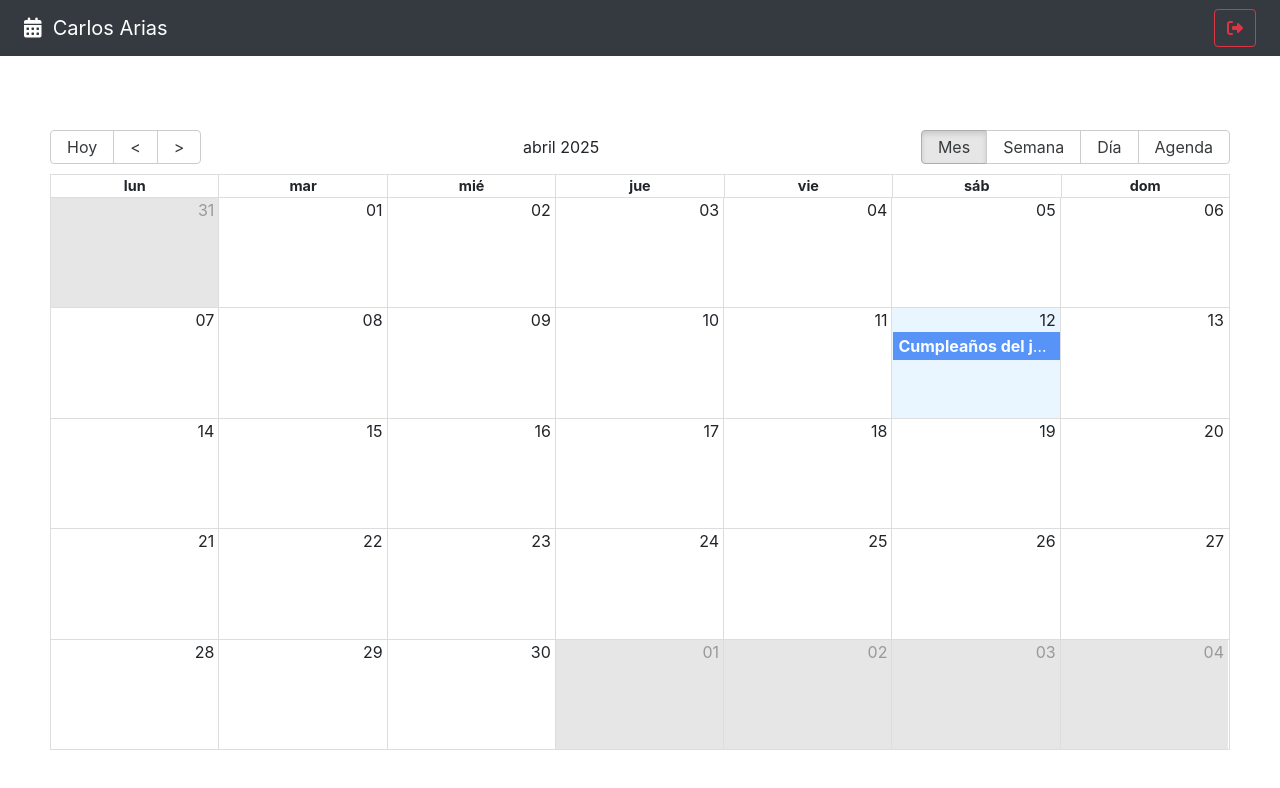
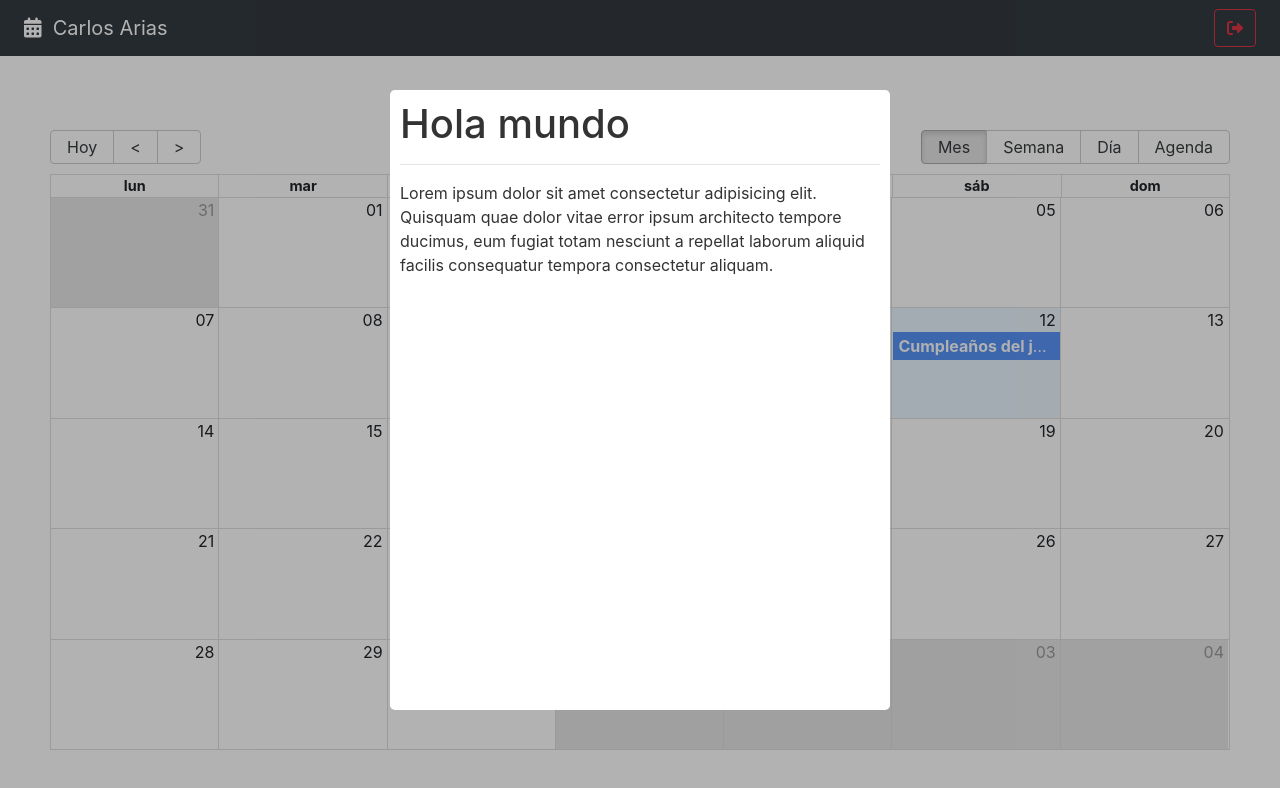
Before and after one commit to CarlosAriasLK/CalendarApp, a React (Vite) app: page / in a window 1280 px wide. Shown: the top 788 px of the page. Built offline with nearby package versions, Linux system fonts and the light colour scheme.

Commit message:
add(components): aplication modal

```diff
--- a/package.json
+++ b/package.json
@@ -14,6 +14,7 @@
     "react": "^19.0.0",
     "react-big-calendar": "^1.18.0",
     "react-dom": "^19.0.0",
+    "react-modal": "^3.16.3",
     "react-router-dom": "^6.30.0"
   },
   "devDependencies": {
--- /dev/null
+++ b/src/calendar/components/CalendarModal.jsx
@@ -0,0 +1,43 @@
+import { useState } from "react";
+import Modal from "react-modal"
+
+
+    const customStyles = {
+        content: {
+            top: '50%',
+            left: '50%',
+            right: 'auto',
+            bottom: 'auto',
+            marginRight: '-50%',
+            transform: 'translate(-50%, -50%)',
+        },
+    };
+
+    Modal.setAppElement('#root');
+
+
+export const CalendarModal = () => {
+
+    const [isOpen, setIsOpen] = useState(true);
+
+    const onCloseModal = () => {
+        console.log('Cerrando Modal');
+        setIsOpen( false );
+    }
+
+    return (
+        <Modal
+            isOpen={ isOpen }
+            onRequestClose={ onCloseModal }
+            style={ customStyles }
+            className='modal'
+            overlayClassName='modal-fondo'
+            closeTimeoutMS={ 200 }
+        >
+            <h1>Hola mundo</h1>
+            <hr />
+            <p>Lorem ipsum dolor sit amet consectetur adipisicing elit. Quisquam quae dolor vitae error ipsum architecto tempore ducimus, eum fugiat totam nesciunt a repellat laborum aliquid facilis consequatur tempora consectetur aliquam.</p>
+
+        </Modal>
+    )
+}
--- a/src/calendar/index.js
+++ b/src/calendar/index.js
@@ -1,3 +1,4 @@
 export * from './components/CalendarEvent';
+export * from './components/CalendarModal';
 export * from './components/Navbar';
 export * from './pages/CalendarPage';
--- a/src/calendar/pages/CalendarPage.jsx
+++ b/src/calendar/pages/CalendarPage.jsx
@@ -2,7 +2,7 @@
 import 'react-big-calendar/lib/css/react-big-calendar.css';
 
 import { addHours } from 'date-fns';
-import { CalendarEvent, Navbar } from "../"
+import { CalendarEvent, CalendarModal, Navbar } from "../"
 
 import { localizer, getMessageES } from '../../helpers';
 import { useState } from 'react';
@@ -78,6 +78,7 @@
         date={date}
         onNavigate={setDate}
       />
+      <CalendarModal />
     </>
   )
 }
--- a/src/styles.css
+++ b/src/styles.css
@@ -1,69 +1,39 @@
-/* :root {
-  font-family: Inter, system-ui, Avenir, Helvetica, Arial, sans-serif;
-  line-height: 1.5;
-  font-weight: 400;
-
-  color-scheme: light dark;
-  color: rgba(255, 255, 255, 0.87);
-  background-color: #242424;
-
-  font-synthesis: none;
-  text-rendering: optimizeLegibility;
-  -webkit-font-smoothing: antialiased;
-  -moz-osx-font-smoothing: grayscale;
+.ReactModalPortal > div{
+  opacity: 0;
 }
 
-a {
-  font-weight: 500;
-  color: #646cff;
-  text-decoration: inherit;
-}
-a:hover {
-  color: #535bf2;
+.ReactModalPortal .ReactModal__Overlay {
+  align-items: center;
+  display: flex;
+  justify-content: center;
+  transition: opacity .2s ease-in-out;
+  z-index: 999;
 }
 
-body {
-  margin: 0;
-  display: flex;
-  place-items: center;
-  min-width: 320px;
-  min-height: 100vh;
+.modal-fondo {
+  background-color: rgba(0, 0, 0, 0.3);
+  bottom: 0;
+  left: 0;
+  right: 0;
+  top: 0;
+  position: fixed;
 }
 
-h1 {
-  font-size: 3.2em;
-  line-height: 1.1;
+.ReactModalPortal .ReactModal__Overlay--after-open {
+  opacity: 1;
 }
 
-button {
-  border-radius: 8px;
-  border: 1px solid transparent;
-  padding: 0.6em 1.2em;
-  font-size: 1em;
-  font-weight: 500;
-  font-family: inherit;
-  background-color: #1a1a1a;
-  cursor: pointer;
-  transition: border-color 0.25s;
-}
-button:hover {
-  border-color: #646cff;
-}
-button:focus,
-button:focus-visible {
-  outline: 4px auto -webkit-focus-ring-color;
+.ReactModalPortal .ReactModal__Overlay--before-close {
+  opacity: 0;
 }
 
-@media (prefers-color-scheme: light) {
-  :root {
-    color: #213547;
-    background-color: #ffffff;
-  }
-  a:hover {
-    color: #747bff;
-  }
-  button {
-    background-color: #f9f9f9;
-  }
+.modal {
+  background: white;
+  border-radius: 5px;
+  color: rgb(51, 51, 51);
+  display: inline;
+  max-height: 620px;
+  max-width: 500px;
+  outline: none;
+  padding: 10px;
 }
- */
```
Also changed, not shown: 1 other file (tests, documents, lock files or other folders).
